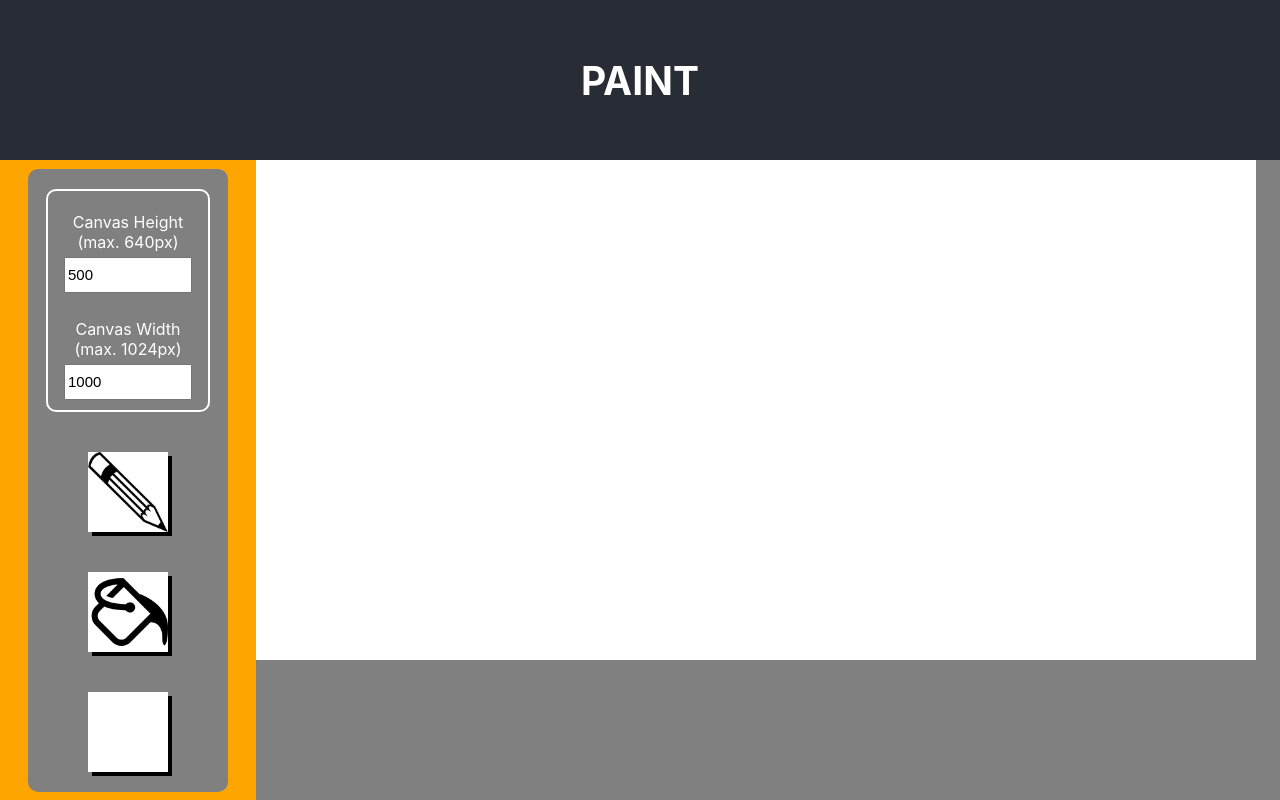
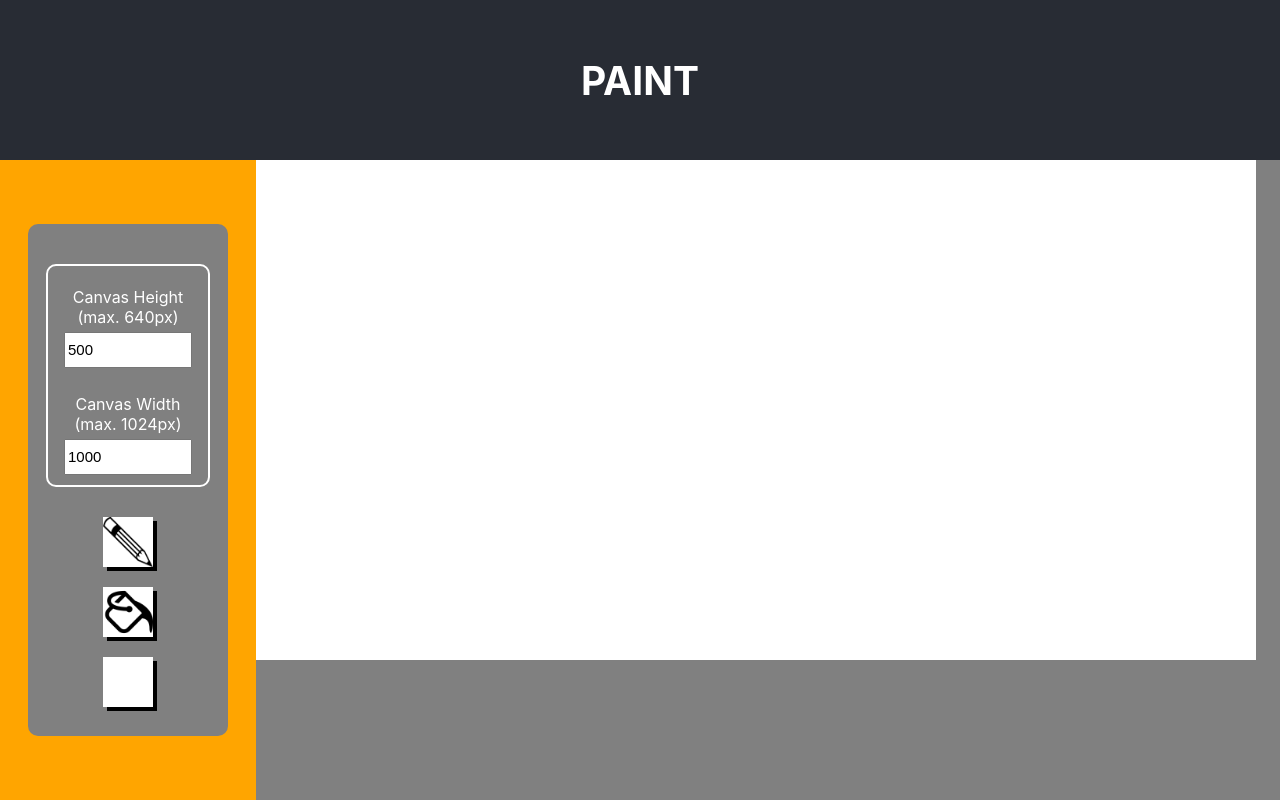
Before and after one commit to begeh/paint, a React (Create React App) app: page / in a window 1280 px wide. Built offline with nearby package versions, Linux system fonts and the light colour scheme.

Commit message:
adjust css on toolbar buttons to reduce btn size

```diff
--- a/src/App.css
+++ b/src/App.css
@@ -52,23 +52,23 @@
 }
 
 .tool-btn-container {
-  margin: 20px;
-  height: 80px;
-  width: 80px;
+  margin: 10px;
+  height: 50px;
+  width: 50px;
   background-color: white;
   box-shadow: 4px 4px;
 }
 
 .tool-btn-container:hover{
   border: 2px solid yellow;
-  margin: 18px;
+  margin: 8px;
   cursor: pointer;
 }
 
 .tool-btn-clicked{
   box-shadow: none;
   border: 4px solid blue;
-  margin: 16px;
+  margin: 6px;
 }
 
 .tool-btn-img {
```
Also changed, not shown: 1 other file (tests, documents, lock files or other folders).
